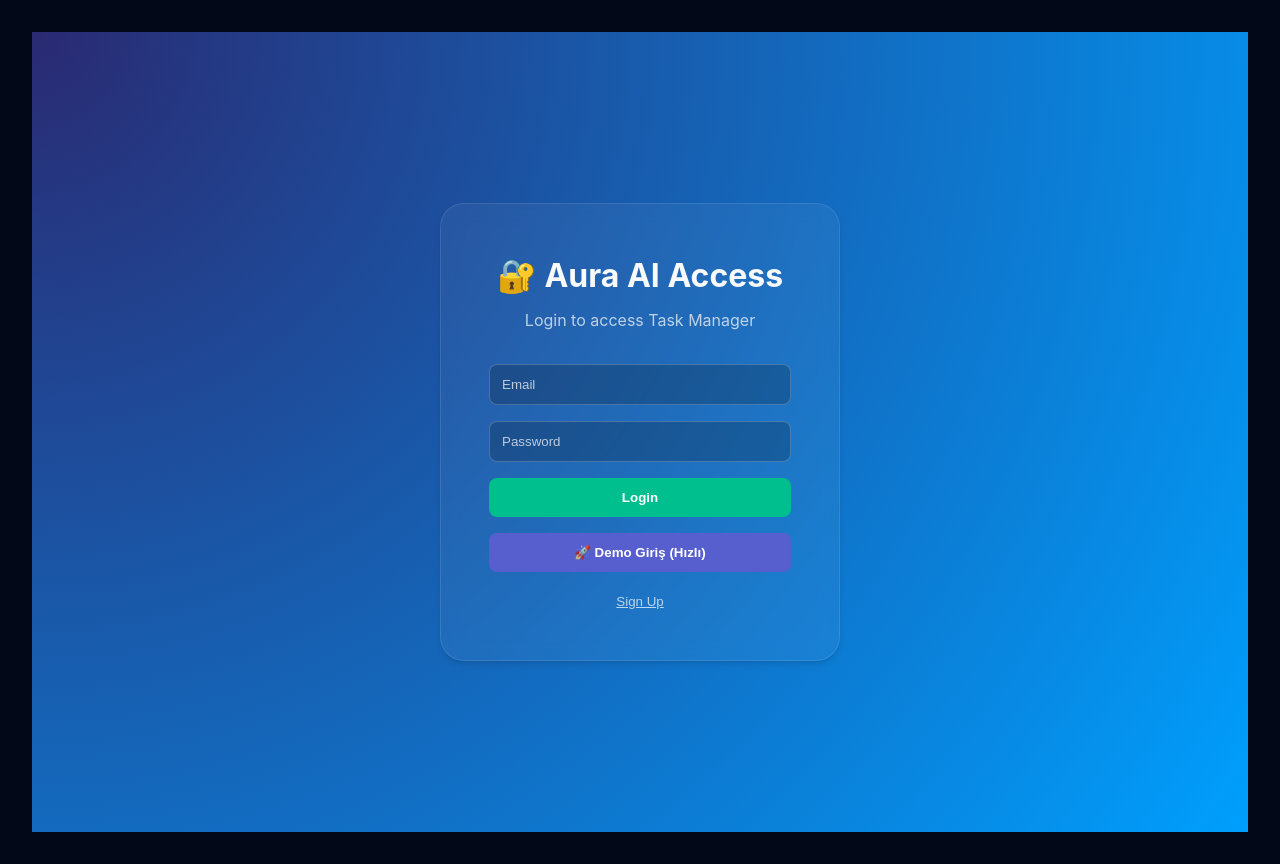
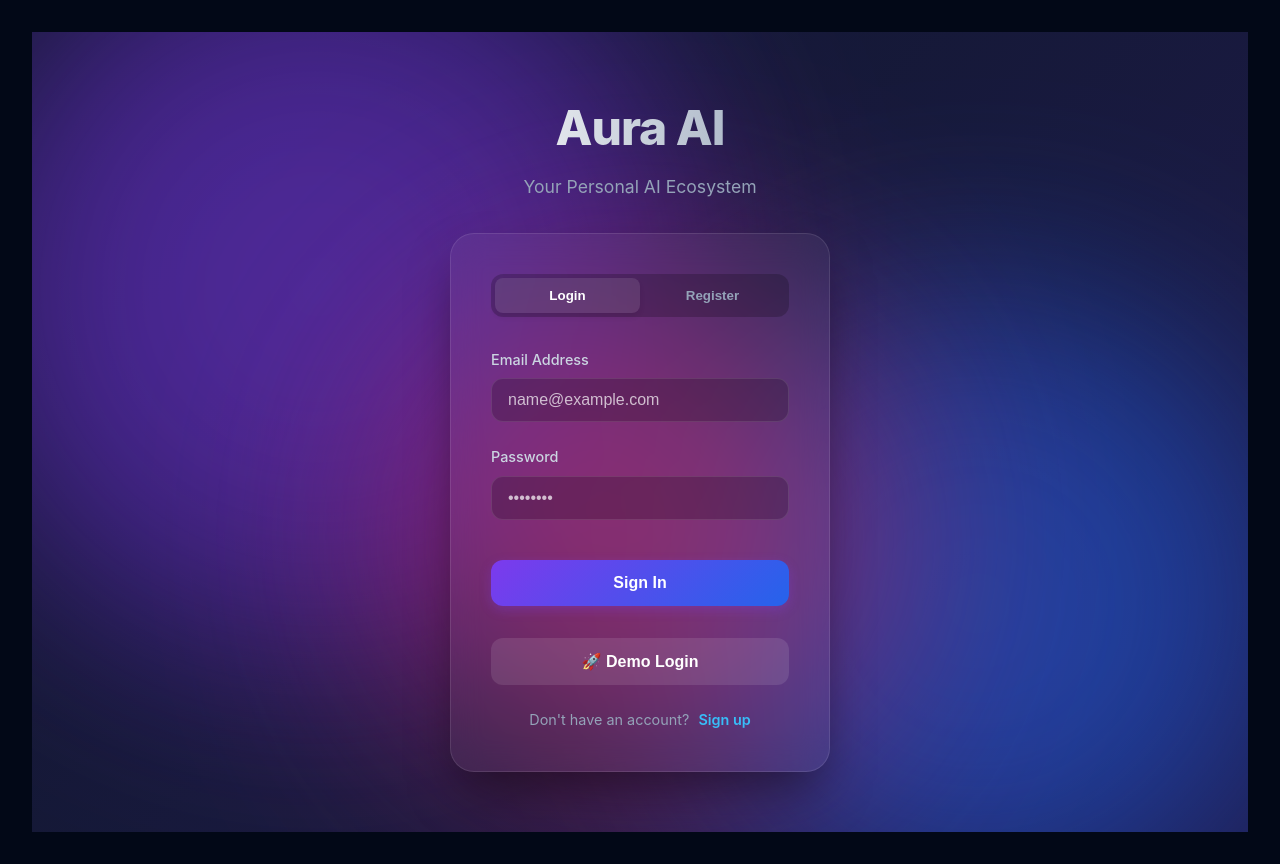
Before and after one commit to Team-Canakkale/AURA.AI, a React (Vite) app in the folder apps/frontend/: page /login in a window 1280 px wide. Built offline with nearby package versions, Linux system fonts and the light colour scheme.

Commit message:
feat(auth): Update Login page with premium Finance UI

```diff
--- a/apps/frontend/src/pages/Login.tsx
+++ b/apps/frontend/src/pages/Login.tsx
@@ -1,152 +1,154 @@
-import { useState } from 'react';
+import React, { useState } from 'react';
 import { useNavigate } from 'react-router-dom';
 import { supabase } from '../lib/supabase';
+import './LoginPage.css';
 
-export default function Login() {
+const Login: React.FC = () => {
+    const [isLogin, setIsLogin] = useState(true);
     const [email, setEmail] = useState('');
     const [password, setPassword] = useState('');
+    const [name, setName] = useState('');
+    const [error, setError] = useState('');
     const [loading, setLoading] = useState(false);
-    const [error, setError] = useState('');
     const navigate = useNavigate();
 
-    const handleLogin = async (e: React.FormEvent) => {
+    const handleSubmit = async (e: React.FormEvent) => {
         e.preventDefault();
+        setError('');
         setLoading(true);
-        setError('');
 
+        try {
+            if (isLogin) {
+                // Login Logic
                 const { data, error } = await supabase.auth.signInWithPassword({
                     email,
                     password,
                 });
 
-        if (error) {
-            setError(error.message);
-            setLoading(false);
-        } else {
-            // Save token
+                if (error) throw error;
+
                 if (data.session) {
                     localStorage.setItem('sb-access-token', data.session.access_token);
                     navigate('/habitat');
                 }
+            } else {
+                // Sign Up Logic
+                const { error } = await supabase.auth.signUp({
+                    email,
+                    password,
+                    options: {
+                        data: { full_name: name }
+                    }
+                });
+
+                if (error) throw error;
+                setError('Check your email for confirmation link!');
+            }
+        } catch (err: any) {
+            setError(err.message || 'An error occurred');
+        } finally {
+            setLoading(false);
         }
     };
 
-    const handleSignUp = async () => {
-        setLoading(true);
-        setError('');
-        const { data, error } = await supabase.auth.signUp({
-            email,
-            password,
-        });
-
-        if (error) {
-            setError(error.message);
-        } else {
-            setError('Check your email for confirmation link! (Or if auto-confirm is on, just Login)');
-        }
-        setLoading(false);
+    const handleDemoLogin = () => {
+        localStorage.setItem('sb-access-token', 'DEMO_TOKEN');
+        navigate('/habitat');
     };
 
     return (
         <div className="login-container">
-            <div className="glass-panel login-box">
-                <h1>🔐 Aura AI Access</h1>
-                <p>Login to access Task Manager</p>
+            <div className="login-background">
+                <div className="shape shape-1"></div>
+                <div className="shape shape-2"></div>
+                <div className="shape shape-3"></div>
+            </div>
 
-                {error && <div className="error-msg">{error}</div>}
+            <div className="login-content">
+                <div className="login-header">
+                    <h1>Aura AI</h1>
+                    <p>Your Personal AI Ecosystem</p>
+                </div>
 
-                <form onSubmit={handleLogin}>
+                <div className="glass-card">
+                    <div className="auth-tabs">
+                        <button
+                            className={`tab ${isLogin ? 'active' : ''}`}
+                            onClick={() => { setIsLogin(true); setError(''); }}
+                        >
+                            Login
+                        </button>
+                        <button
+                            className={`tab ${!isLogin ? 'active' : ''}`}
+                            onClick={() => { setIsLogin(false); setError(''); }}
+                        >
+                            Register
+                        </button>
+                    </div>
+
+                    <form onSubmit={handleSubmit} className="auth-form">
+                        {error && <div className="auth-error" style={{ color: '#ff4444', marginBottom: '1rem', fontSize: '0.9rem', background: 'rgba(255,0,0,0.1)', padding: '0.5rem', borderRadius: '4px', whiteSpace: 'pre-line' }}>{error}</div>}
+
+                        {!isLogin && (
+                            <div className="form-group">
+                                <label htmlFor="name">Full Name</label>
+                                <input
+                                    type="text"
+                                    id="name"
+                                    value={name}
+                                    onChange={(e) => setName(e.target.value)}
+                                    placeholder="John Doe"
+                                    required={!isLogin}
+                                />
+                            </div>
+                        )}
+
+                        <div className="form-group">
+                            <label htmlFor="email">Email Address</label>
                             <input
                                 type="email"
-                        placeholder="Email"
+                                id="email"
                                 value={email}
                                 onChange={(e) => setEmail(e.target.value)}
+                                placeholder="name@example.com"
                                 required
                             />
+                        </div>
+
+                        <div className="form-group">
+                            <label htmlFor="password">Password</label>
                             <input
                                 type="password"
-                        placeholder="Password"
+                                id="password"
                                 value={password}
                                 onChange={(e) => setPassword(e.target.value)}
+                                placeholder="••••••••"
                                 required
                             />
-                    <button type="submit" disabled={loading} className="login-btn">
-                        {loading ? 'Processing...' : 'Login'}
-                    </button>
-                    <button type="button" onClick={() => {
-                        localStorage.setItem('sb-access-token', 'DEMO_TOKEN');
-                        navigate('/habitat');
-                    }} className="demo-btn">
-                        🚀 Demo Giriş (Hızlı)
-                    </button>
-                    <button type="button" onClick={handleSignUp} className="signup-btn">
-                        Sign Up
-                    </button>
-                </form>
                         </div>
 
-            <style>{`
-                .login-container {
-                    display: flex;
-                    justify-content: center;
-                    align-items: center;
-                    height: 100vh;
-                    background: radial-gradient(circle at top left, #2a2a72, #009ffd);
-                }
-                .login-box {
-                    padding: 3rem;
-                    width: 400px;
-                    text-align: center;
-                    border-radius: 24px;
-                }
-                .login-box h1 { margin-bottom: 0.5rem; }
-                .login-box p { color: rgba(255,255,255,0.7); margin-bottom: 2rem; }
-                input {
-                    width: 100%;
-                    padding: 12px;
-                    margin-bottom: 1rem;
-                    border-radius: 8px;
-                    border: 1px solid rgba(255,255,255,0.2);
-                    background: rgba(0,0,0,0.2);
-                    color: white;
-                }
-                .login-btn {
-                    width: 100%;
-                    padding: 12px;
-                    background: #00bf8f;
-                    color: white;
-                    border: none;
-                    border-radius: 8px;
-                    font-weight: bold;
-                    cursor: pointer;
-                    margin-bottom: 1rem;
-                }
-                .demo-btn {
-                    width: 100%;
-                    padding: 12px;
-                    background: #575fcf;
-                    color: white;
-                    border: none;
-                    border-radius: 8px;
-                    font-weight: bold;
-                    cursor: pointer;
-                    margin-bottom: 1rem;
-                }
-                .signup-btn {
-                    background: transparent;
-                    color: rgba(255,255,255,0.7);
-                    border: none;
-                    cursor: pointer;
-                    text-decoration: underline;
-                }
-                .error-msg {
-                    background: rgba(255, 71, 87, 0.2);
-                    color: #ff4757;
-                    padding: 10px;
-                    border-radius: 8px;
-                    margin-bottom: 1rem;
-                }
-            `}</style>
+                        <button type="submit" className="submit-btn" disabled={loading}>
+                            {loading ? 'Processing...' : (isLogin ? 'Sign In' : 'Create Account')}
+                        </button>
+
+                        {isLogin && (
+                            <button type="button" onClick={handleDemoLogin} className="submit-btn" style={{ background: 'rgba(255,255,255,0.1)', marginTop: '0.5rem', boxShadow: 'none' }}>
+                                🚀 Demo Login
+                            </button>
+                        )}
+                    </form>
+
+                    <div className="auth-footer">
+                        {isLogin ? (
+                            <p>Don't have an account? <span onClick={() => { setIsLogin(false); setError(''); }}>Sign up</span></p>
+                        ) : (
+                            <p>Already have an account? <span onClick={() => { setIsLogin(true); setError(''); }}>Sign in</span></p>
+                        )}
+                    </div>
+                </div>
+            </div>
         </div>
     );
-}
+};
+
+export default Login;
```
Lines whose indentation alone changed are shown as unchanged.
